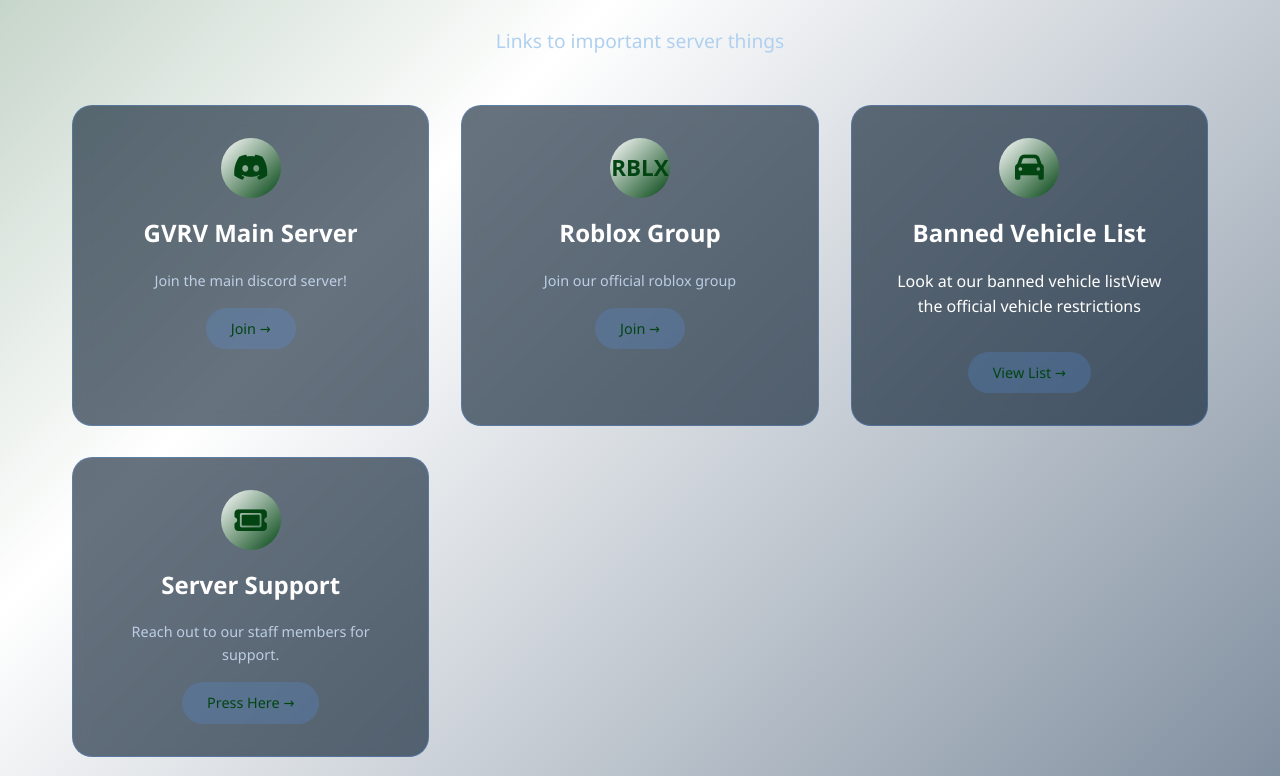
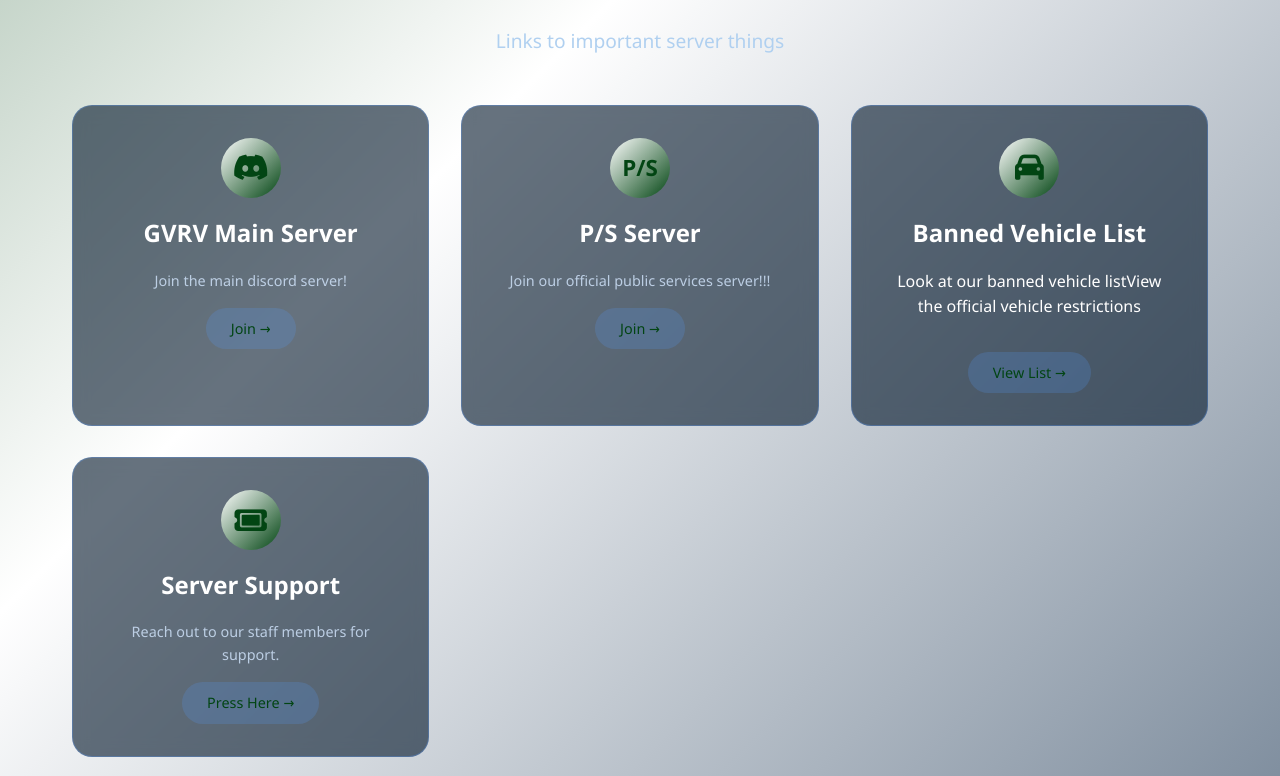
Before and after one commit to that1bupra/gvrv.wsp, a website: page index.html in a window 1280 px wide. Shown: the part 2124-2900 px from the top of the page. Drawn offline with Linux system fonts and the light colour scheme; no server answers.

Commit message:
Update index.html

```diff
--- a/index.html
+++ b/index.html
@@ -613,10 +613,10 @@
                 <span class="btn-small">Join →</span>
             </a>
 
-            <a href="https://www.roblox.com/share/g/369128048" target="_blank" class="link-card">
-                <div class="link-icon" style="font-weight: bold; font-size: 1.4rem;">RBLX</div>
-                <h3>Roblox Group</h3>
-                <p>Join our official roblox group</p>
+            <a href="https://discord.gg/gPwD6dpDZP" target="_blank" class="link-card">
+                <div class="link-icon" style="font-weight: bold; font-size: 1.4rem;">P/S</div>
+                <h3>P/S Server</h3>
+                <p>Join our official public services server!!!</p>
                 <span class="btn-small">Join →</span>
             </a>
 
```
